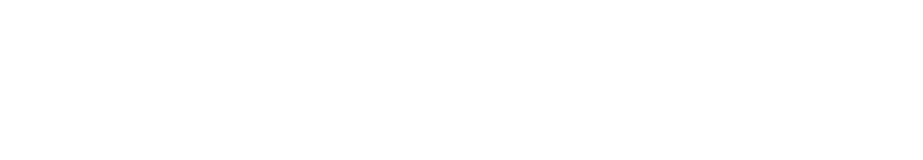
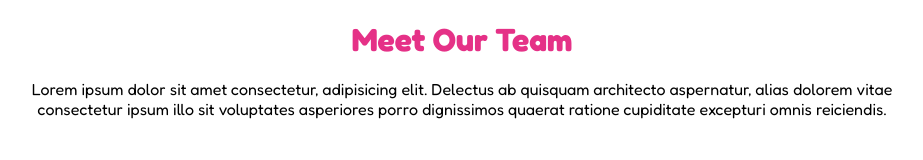
Before and after one commit to lucafranzoi98/html-css-float-cards, a plain HTML site: page index.html in a window 1280 px wide. Shown: the whole page, without its empty margins (178-1101 px from the left). Drawn offline with Linux system fonts and the light colour scheme.

Commit message:
set document and variables, add title and p

```diff
--- a/assets/css/style.css
+++ b/assets/css/style.css
@@ -0,0 +1,30 @@
+*{
+    margin: 0;
+    padding: 0;
+    box-sizing: border-box;
+}
+
+:root{
+    --fc-font-family: 'Fredoka', sans-serif;
+    --fc-color-title: #e53187;
+    --fc-color-card: #0e0e16;
+    --fc-color-mail: #59c2dd;
+}
+
+.container{
+    max-width: 1170px;
+    width: 70%;
+    margin: auto;
+}
+
+h1{
+    text-align: center;
+    font-family: var(--fc-font-family);
+    color: var(--fc-color-title);
+    margin: 20px 0;
+}
+
+.container > p{
+    text-align: center;
+    font-family: var(--fc-font-family);
+}
--- a/index.html
+++ b/index.html
@@ -5,8 +5,14 @@
     <meta name="viewport" content="width=device-width, initial-scale=1.0">
     <title>Float Cards</title>
     <link rel="stylesheet" href="./assets/css/style.css">
+    <link rel="preconnect" href="https://fonts.googleapis.com">
+    <link rel="preconnect" href="https://fonts.gstatic.com" crossorigin>
+    <link href="https://fonts.googleapis.com/css2?family=Fredoka:wght@300;400;500;600;700&display=swap" rel="stylesheet">
 </head>
 <body>
-
+    <div class="container">
+        <h1>Meet Our Team</h1>
+        <p>Lorem ipsum dolor sit amet consectetur, adipisicing elit. Delectus ab quisquam architecto aspernatur, alias dolorem vitae consectetur ipsum illo sit voluptates asperiores porro dignissimos quaerat ratione cupiditate excepturi omnis reiciendis.</p>
+    </div>
 </body>
 </html>
```
